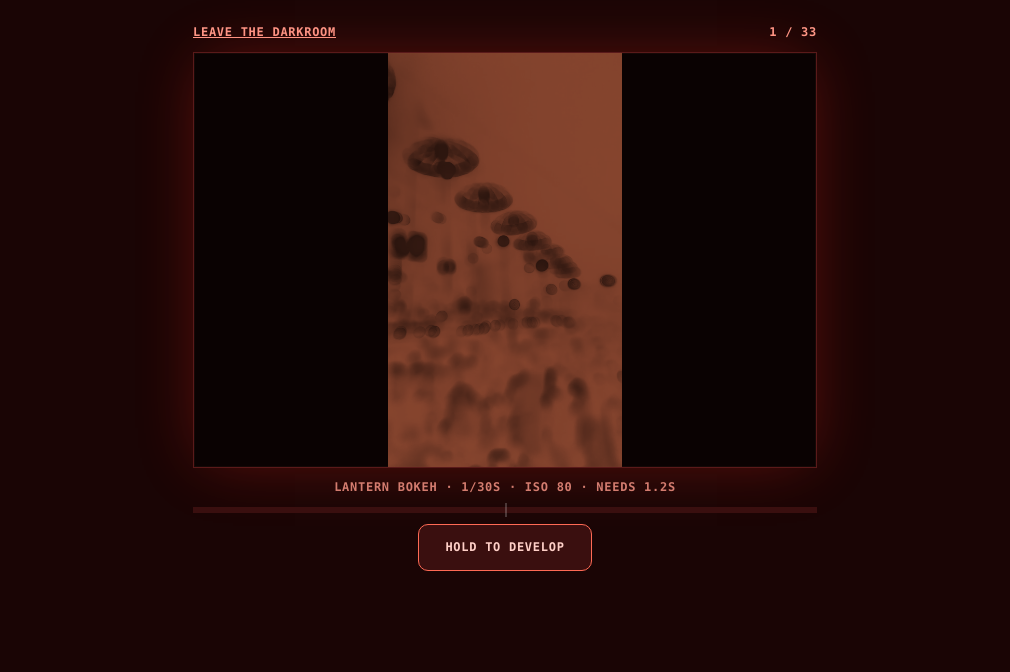
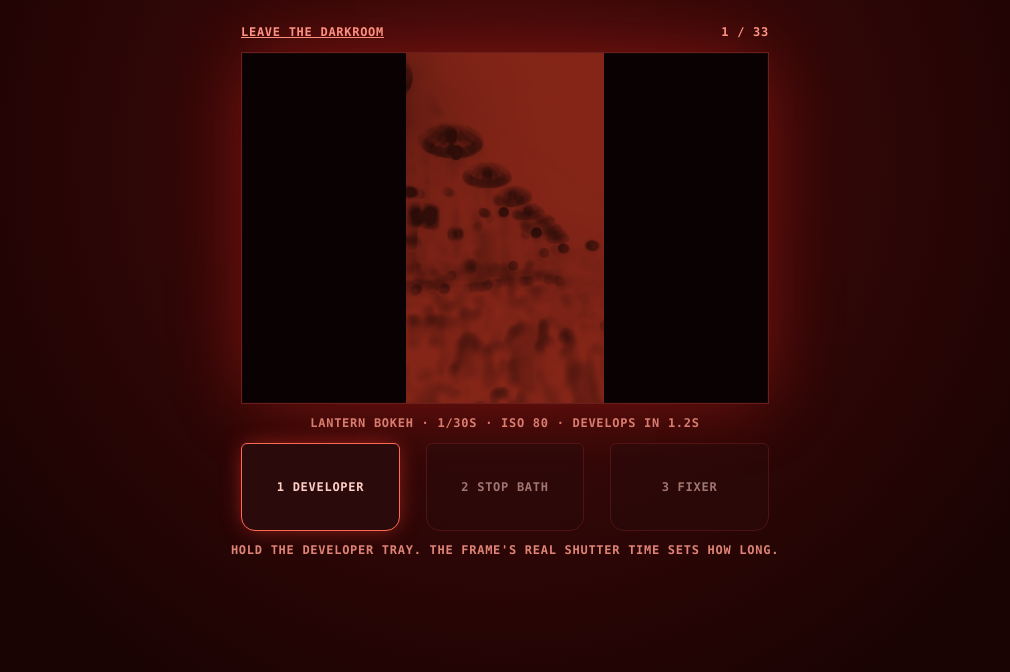
Before and after one commit to Karma1028/molecules-metrics, a React (Vite) app in the folder web/: page /darkroom in a window 1280 px wide. Shown: the top 672 px of the page, without its empty margins (135-1145 px from the left). Built offline with nearby package versions, Linux system fonts and the light colour scheme; no server answers.

Commit message:
feat: darkroom full process, developer, stop bath, fixer, dry, lights on

```diff
--- a/web/src/lib/darkroom.ts
+++ b/web/src/lib/darkroom.ts
@@ -37,3 +37,31 @@ export function printLook(p: number): { opacity: number; brightness: number; con
     contrast: Math.max(0.35, 1.05 - over * 0.7),
   }
 }
+
+/* ---- the full process: develop -> stop bath -> fixer -> dry -> lights on ---- */
+
+export type Stage = "develop" | "stop" | "fix" | "dry" | "lights"
+export const STAGES: Stage[] = ["develop", "stop", "fix", "dry", "lights"]
+export const STAGE_MS = { stop: 1500, fix: 3000, dry: 4000 } as const
+
+export const nextStage = (s: Stage): Stage => STAGES[Math.min(STAGES.length - 1, STAGES.indexOf(s) + 1)]
+
+export const stagePct = (elapsedMs: number, needMs: number): number => Math.min(1, Math.max(0, elapsedMs / needMs))
+
+export type FixOutcome = "stable" | "fogs" | "fades"
+const FULL = 0.95
+
+/** Skipping the stop bath lets developer carry on (fogs); a short fix leaves silver that fades. */
+export function fixOutcome(stopPct: number, fixPct: number): FixOutcome {
+  if (stopPct < FULL) return "fogs"
+  if (fixPct < FULL) return "fades"
+  return "stable"
+}
+
+/** What the print looks like once the lights come on. */
+export function finalLook(devProgress: number, outcome: FixOutcome): { opacity: number; brightness: number; contrast: number } {
+  const base = printLook(devProgress)
+  if (outcome === "fogs") return { ...base, brightness: base.brightness * 0.55, contrast: base.contrast * 0.8 }
+  if (outcome === "fades") return { ...base, opacity: base.opacity * 0.55 }
+  return base
+}
--- a/web/src/worlds/Darkroom.tsx
+++ b/web/src/worlds/Darkroom.tsx
@@ -3,53 +3,106 @@ import { Link } from "react-router-dom"
 import { LOCAL_FRAMES } from "../lib/live"
 import { metaForUrl } from "../lib/gallery-meta"
 import { parseShutter } from "../lib/exif-scatter"
-import { developMs, gradeOf, printLook, progressAt, type Grade } from "../lib/darkroom"
+import {
+  STAGE_MS,
+  developMs,
+  finalLook,
+  fixOutcome,
+  gradeOf,
+  nextStage,
+  printLook,
+  progressAt,
+  stagePct,
+  type FixOutcome,
+  type Stage,
+} from "../lib/darkroom"
 
-const NOTE: Record<Grade, string> = {
-  underdeveloped: "Pulled too early. The print is thin and ghostly.",
-  perfect: "Clean print. Hang it up.",
-  overdeveloped: "Left too long. The highlights burned out.",
+const TRAYS: { stage: Extract<Stage, "develop" | "stop" | "fix">; label: string }[] = [
+  { stage: "develop", label: "1 developer" },
+  { stage: "stop", label: "2 stop bath" },
+  { stage: "fix", label: "3 fixer" },
+]
+const HINT: Record<Stage, string> = {
+  develop: "Hold the developer tray. The frame's real shutter time sets how long.",
+  stop: "Hold the stop bath. Skip it and the developer keeps working.",
+  fix: "Hold the fixer. Too short and the print fades in daylight.",
+  dry: "Hanging to dry...",
+  lights: "",
+}
+const OUTCOME: Record<FixOutcome, string> = {
+  stable: "Stable print.",
+  fogs: "No stop bath: the print fogged in the light.",
+  fades: "Half-fixed: it fades the moment the light comes on.",
 }
 
-/** A red-lit darkroom: hold the tray to develop a real frame. Its real shutter speed (x1000) is how long it needs. */
+/** A red-lit darkroom with the real process: develop (real shutter time x1000), stop bath, fixer, dry, then lights on. */
 export default function Darkroom() {
   const frames = useMemo(() => LOCAL_FRAMES, [])
   const [i, setI] = useState(0)
-  const [p, setP] = useState(0)
-  const [fixed, setFixed] = useState(false)
+  const [stage, setStage] = useState<Stage>("develop")
+  const [p, setP] = useState(0) // live hold progress for the active tray
+  const [dev, setDev] = useState(0)
+  const [stopP, setStopP] = useState(0)
+  const [fixP, setFixP] = useState(0)
   const startAt = useRef<number | null>(null)
   const raf = useRef(0)
   const img = useRef<HTMLImageElement>(null)
 
   const frame = frames[i % frames.length]
   const exif = metaForUrl(frame.url)?.exif
-  const shutter = parseShutter(exif?.shutter)
-  const dev = developMs(shutter)
+  const devNeed = developMs(parseShutter(exif?.shutter))
+  const lights = stage === "lights"
+  const outcome = fixOutcome(stopP, fixP)
 
-  const stop = () => {
-    if (startAt.current == null) return
+  const finish = (s: Stage, held: number) => {
     startAt.current = null
     cancelAnimationFrame(raf.current)
-    setFixed(true)
+    if (s === "develop") setDev(held)
+    if (s === "stop") setStopP(held)
+    if (s === "fix") setFixP(held)
+    setP(0)
+    setStage(nextStage(s))
   }
-  const start = () => {
-    if (fixed || startAt.current != null) return
+
+  const progressFor = (s: Stage, el: number) =>
+    s === "develop" ? progressAt(el, devNeed) : stagePct(el, STAGE_MS[s as "stop" | "fix"])
+
+  const start = (s: Stage) => {
+    if (s !== stage || startAt.current != null) return
     startAt.current = performance.now()
     const tick = (now: number) => {
       if (startAt.current == null) return
-      setP(progressAt(now - startAt.current, dev))
+      const v = progressFor(s, now - startAt.current)
+      setP(v)
+      if (s !== "develop" && v >= 1) return finish(s, 1)
       raf.current = requestAnimationFrame(tick)
     }
     raf.current = requestAnimationFrame(tick)
   }
+  const release = (s: Stage) => {
+    if (s !== stage || startAt.current == null) return
+    finish(s, progressFor(s, performance.now() - startAt.current))
+  }
+
+  // drying runs by itself
+  useEffect(() => {
+    if (stage !== "dry") return
+    const t = window.setTimeout(() => setStage("lights"), STAGE_MS.dry)
+    return () => window.clearTimeout(t)
+  }, [stage])
   useEffect(() => () => cancelAnimationFrame(raf.current), [])
 
-  const next = () => {
+  const again = () => {
     startAt.current = null
     setP(0)
-    setFixed(false)
+    setDev(0)
+    setStopP(0)
+    setFixP(0)
+    setStage("develop")
     setI((n) => n + 1)
   }
+
+  const look = lights ? finalLook(dev, outcome) : printLook(stage === "develop" ? p : dev)
 
   const save = () => {
     const el = img.current
@@ -59,79 +112,124 @@ export default function Darkroom() {
     c.height = el.naturalHeight
     const g = c.getContext("2d")
     if (!g) return
-    const look = printLook(p)
-    g.filter = `brightness(${look.brightness}) contrast(${look.contrast})`
+    g.filter = `brightness(${look.brightness}) contrast(${look.contrast}) opacity(${look.opacity})`
     g.drawImage(el, 0, 0)
     const a = document.createElement("a")
-    a.download = `${frame.name.replace(/\s+/g, "-")}-${gradeOf(p)}.jpg`
+    a.download = `${frame.name.replace(/\s+/g, "-")}-${gradeOf(dev)}-${outcome}.jpg`
     a.href = c.toDataURL("image/jpeg", 0.9)
     a.click()
   }
 
-  const look = printLook(p)
-  const grade = gradeOf(p)
   return (
-    <main className="dr">
+    <main className={`dr${lights ? " lit" : ""}`}>
       <header>
         <Link to="/artist/gallery">leave the darkroom</Link>
-        <span>{i % frames.length + 1} / {frames.length}</span>
+        <span>
+          {(i % frames.length) + 1} / {frames.length}
+        </span>
       </header>
-      <div className="easel">
-        <img className="neg" src={frame.url} alt="" draggable={false} />
+
+      <div className={`easel${stage === "dry" ? " hang" : ""}`}>
+        {stage === "dry" && <i className="line" aria-hidden="true" />}
+        <img
+          className="neg"
+          src={frame.url}
+          alt=""
+          draggable={false}
+          style={{ opacity: lights ? 0 : 0.5 * (1 - Math.min(1, stage === "develop" ? p : 1)) }}
+        />
         <img
           ref={img}
           className="pos"
           src={frame.url}
-          alt={`${frame.name}, ${grade}`}
+          alt={`${frame.name}, ${gradeOf(dev)}`}
           draggable={false}
           style={{ opacity: look.opacity, filter: `brightness(${look.brightness}) contrast(${look.contrast})` }}
         />
+        {!lights && <div className="safelight" aria-hidden="true" />}
       </div>
+
       <p className="meta">
-        {frame.name} · {exif?.shutter ?? "shutter unknown"} · {exif?.iso ?? ""} · needs {(dev / 1000).toFixed(1)}s
+        {frame.name} · {exif?.shutter ?? "shutter unknown"} · {exif?.iso ?? ""} · develops in {(devNeed / 1000).toFixed(1)}s
       </p>
-      <div className="bar" aria-hidden="true"><i style={{ width: `${Math.min(100, (p / 2) * 100)}%` }} /><b style={{ left: "50%" }} /></div>
-      {!fixed ? (
+
+      {!lights ? (
+        <>
+          <div className="trays">
+            {TRAYS.map((t, n) => {
+              const done = TRAYS.findIndex((x) => x.stage === stage) > n || stage === "dry"
+              const active = t.stage === stage
+              const fill = active ? (t.stage === "develop" ? Math.min(1, p) : p) : done ? 1 : 0
+              return (
                 <button
+                  key={t.stage}
                   type="button"
-          className="tray"
+                  className={`tray t-${t.stage}${active ? " on" : ""}${done ? " done" : ""}`}
+                  disabled={!active}
+                  aria-label={`${t.label}: hold`}
                   onPointerDown={(e) => {
                     e.currentTarget.setPointerCapture(e.pointerId)
-            start()
+                    start(t.stage)
                   }}
-          onPointerUp={stop}
-          onPointerCancel={stop}
+                  onPointerUp={() => release(t.stage)}
+                  onPointerCancel={() => release(t.stage)}
                   onKeyDown={(e) => {
-            if ((e.key === " " || e.key === "Enter") && !e.repeat) start()
+                    if ((e.key === " " || e.key === "Enter") && !e.repeat) start(t.stage)
                   }}
                   onKeyUp={(e) => {
-            if (e.key === " " || e.key === "Enter") stop()
+                    if (e.key === " " || e.key === "Enter") release(t.stage)
                   }}
                 >
-          {p === 0 ? "hold to develop" : "developing... let go to fix"}
+                  <span className="liquid" style={{ height: `${fill * 100}%` }} />
+                  <span className="lab">{t.label}</span>
                 </button>
+              )
+            })}
+          </div>
+          <p className="hint" role="status">
+            {HINT[stage]}
+          </p>
+        </>
       ) : (
         <div className="done" role="status">
-          <span>{NOTE[grade]}</span>
-          <button type="button" onClick={save}>save print</button>
-          <button type="button" onClick={next}>next negative</button>
+          <span>
+            {OUTCOME[outcome]} Development: {gradeOf(dev)}.
+          </span>
+          <button type="button" onClick={save}>
+            save print
+          </button>
+          <button type="button" onClick={again}>
+            next negative
+          </button>
         </div>
       )}
+
       <style>{`
-        .dr{min-height:100vh;box-sizing:border-box;padding:3vh 5vw;background:#1a0505;color:#ff9a8a;font:600 12px/1.4 ui-monospace,Menlo,Consolas,monospace;letter-spacing:.06em;text-transform:uppercase;display:flex;flex-direction:column;align-items:center;gap:1.4vh;overflow:hidden}
-        .dr header{width:min(90vw,calc(52vh*1.5));display:flex;justify-content:space-between}
+        .dr{min-height:100vh;box-sizing:border-box;padding:3vh 5vw;background:radial-gradient(ellipse at 50% 20%,#4a0b0b,#1a0303 70%);color:#ff9a8a;font:600 12px/1.4 ui-monospace,Menlo,Consolas,monospace;letter-spacing:.06em;text-transform:uppercase;display:flex;flex-direction:column;align-items:center;gap:1.4vh;overflow:hidden;transition:background .9s,color .9s}
+        .dr.lit{background:#f2eadb;color:#3a2a1c}
+        .dr header{width:min(90vw,calc(44vh*1.5));display:flex;justify-content:space-between}
         .dr a{color:inherit}
-        .dr .easel{position:relative;height:52vh;aspect-ratio:1.5;max-width:90vw;background:#0a0202;border:1px solid #5a1a1a;box-shadow:0 0 60px -10px #ff2a1a55}
+        .dr .easel{position:relative;height:44vh;aspect-ratio:1.5;max-width:90vw;background:#0a0202;border:1px solid #6a1f1f;box-shadow:0 0 70px -8px #ff2a1a66;transition:box-shadow .9s,background .9s,border-color .9s}
+        .dr.lit .easel{background:#fff;border-color:#cdbfa6;box-shadow:0 18px 40px -18px #0006}
         .dr .easel img{position:absolute;inset:0;width:100%;height:100%;object-fit:contain;user-select:none}
-        .dr .neg{filter:invert(1) grayscale(1) contrast(.85) brightness(.55) sepia(1) hue-rotate(-30deg) saturate(3);opacity:.5}
+        .dr .neg{filter:invert(1) grayscale(1) contrast(.85) brightness(.55) sepia(1) hue-rotate(-30deg) saturate(3)}
+        .dr .safelight{position:absolute;inset:0;background:#ff2a1a;mix-blend-mode:multiply;opacity:.55;pointer-events:none}
+        .dr .easel.hang{transform-origin:50% 0;animation:dr-sway 2.4s ease-in-out infinite}
+        .dr .line{position:absolute;left:-12%;right:-12%;top:-10px;height:2px;background:#8a2a2a}
+        @keyframes dr-sway{0%,100%{rotate:-1.2deg}50%{rotate:1.2deg}}
         .dr .meta{margin:0;opacity:.8}
-        .dr .bar{position:relative;width:min(90vw,calc(52vh*1.5));height:6px;background:#3a0f0f}
-        .dr .bar i{position:absolute;inset:0 auto 0 0;background:#ff6a55}
-        .dr .bar b{position:absolute;top:-4px;bottom:-4px;width:2px;background:#fff3}
-        .dr .tray,.dr .done button{font:inherit;letter-spacing:inherit;text-transform:inherit;color:#ffd0c8;background:#3a0f0f;border:1px solid #ff6a55;border-radius:10px;padding:14px 26px;cursor:pointer;touch-action:none;user-select:none}
-        .dr .tray:active,.dr .tray:focus-visible{background:#5a1a1a}
+        .dr .trays{display:flex;gap:2vw;width:min(90vw,calc(44vh*1.5))}
+        .dr .tray{position:relative;flex:1;height:11vh;min-height:64px;overflow:hidden;font:inherit;letter-spacing:inherit;text-transform:inherit;color:#ffd0c8;background:#2a0a0a;border:1px solid #6a1f1f;border-radius:6px 6px 14px 14px;cursor:pointer;touch-action:none;user-select:none;padding:0}
+        .dr .tray:disabled{cursor:default;opacity:.55}
+        .dr .tray.on{border-color:#ff6a55;opacity:1;box-shadow:0 0 22px -4px #ff3a2a99}
+        .dr .liquid{position:absolute;left:0;right:0;bottom:0;background:#8a2a2a99;transition:height .08s linear}
+        .dr .t-stop .liquid{background:#d9a24a88}
+        .dr .t-fix .liquid{background:#7ab0d088}
+        .dr .lab{position:relative}
+        .dr .hint{margin:0;opacity:.85;min-height:1.4em;text-align:center}
         .dr .done{display:flex;gap:12px;align-items:center;flex-wrap:wrap;justify-content:center}
-        .dr .done button{touch-action:auto}
+        .dr .done button{font:inherit;letter-spacing:inherit;text-transform:inherit;color:inherit;background:transparent;border:1px solid currentColor;border-radius:10px;padding:12px 22px;cursor:pointer}
+        @media (prefers-reduced-motion:reduce){.dr .easel.hang{animation:none}.dr,.dr .easel{transition:none}}
       `}</style>
     </main>
   )
```
Also changed, not shown: 1 other file (tests, documents, lock files or other folders). Lines whose indentation alone changed are shown as unchanged.
